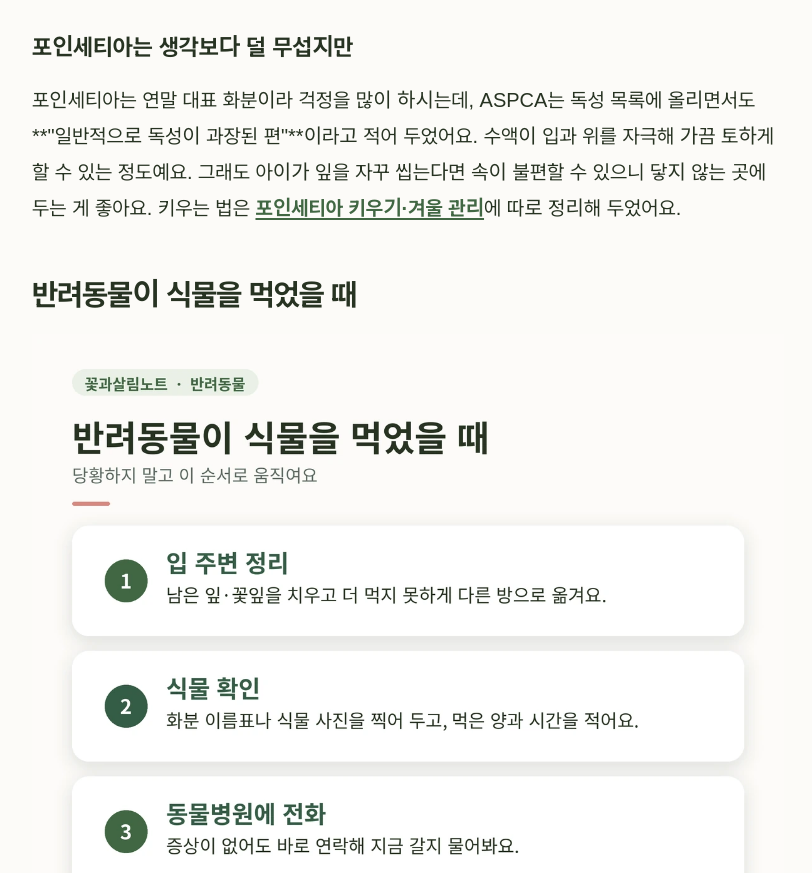
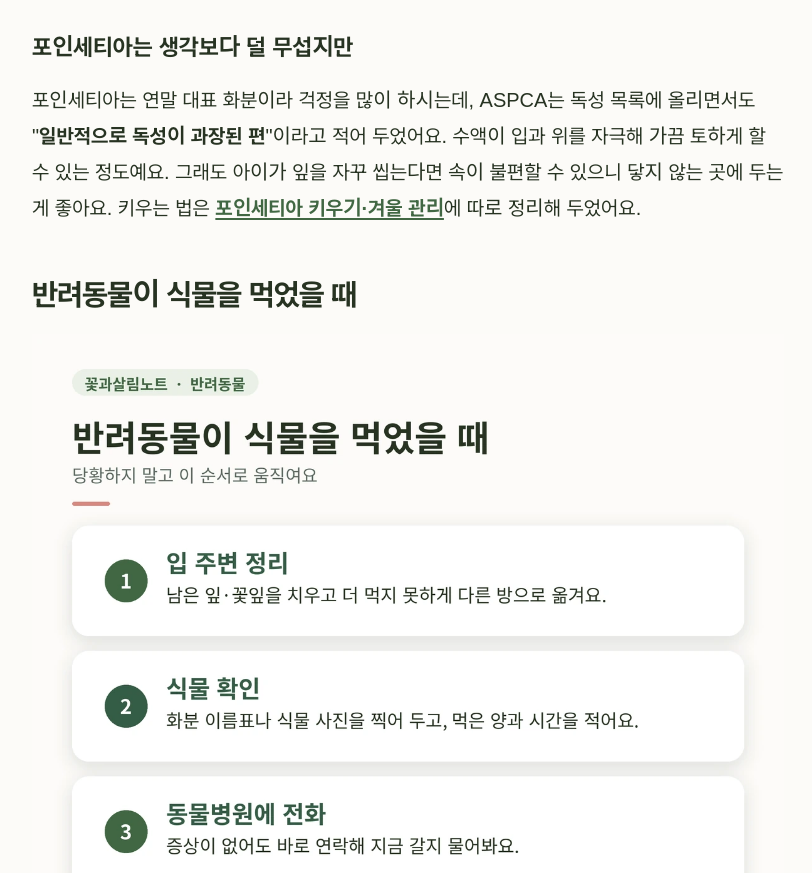
Before and after one commit to bbss2284123/flowerhomenote, an Astro site: page /toxic-plants-for-cats-winter in a window 1280 px wide. Shown: the part 6434-7307 px from the top of the page, without its empty margins (232-1044 px from the left). Built offline with nearby package versions, Linux system fonts and the light colour scheme; Astro itself is replaced by a stand-in of ours; no server answers; a web font is replaced by a local one.

Commit message:
fix: 고양이 독성 식물 글 강조 표기(** 노출) 수정

```diff
--- a/src/content/posts/toxic-plants-for-cats-winter.mdx
+++ b/src/content/posts/toxic-plants-for-cats-winter.mdx
@@ -224,7 +224,7 @@ FDA 안내에 따르면 '진짜 백합(나리속)'과 원추리는 고양이에
 
 ### 포인세티아는 생각보다 덜 무섭지만
 
-포인세티아는 연말 대표 화분이라 걱정을 많이 하시는데, ASPCA는 독성 목록에 올리면서도 **"일반적으로 독성이 과장된 편"**이라고 적어 두었어요. 수액이 입과 위를 자극해 가끔 토하게 할 수 있는 정도예요. 그래도 아이가 잎을 자꾸 씹는다면 속이 불편할 수 있으니 닿지 않는 곳에 두는 게 좋아요. 키우는 법은 [포인세티아 키우기·겨울 관리](/poinsettia-care-winter/)에 따로 정리해 두었어요.
+포인세티아는 연말 대표 화분이라 걱정을 많이 하시는데, ASPCA는 독성 목록에 올리면서도 "**일반적으로 독성이 과장된 편**"이라고 적어 두었어요. 수액이 입과 위를 자극해 가끔 토하게 할 수 있는 정도예요. 그래도 아이가 잎을 자꾸 씹는다면 속이 불편할 수 있으니 닿지 않는 곳에 두는 게 좋아요. 키우는 법은 [포인세티아 키우기·겨울 관리](/poinsettia-care-winter/)에 따로 정리해 두었어요.
 
 ## 반려동물이 식물을 먹었을 때
 
```
